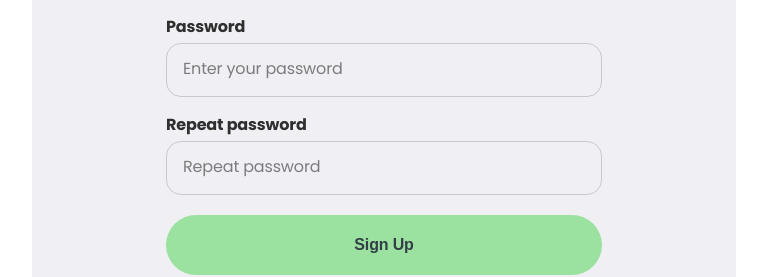
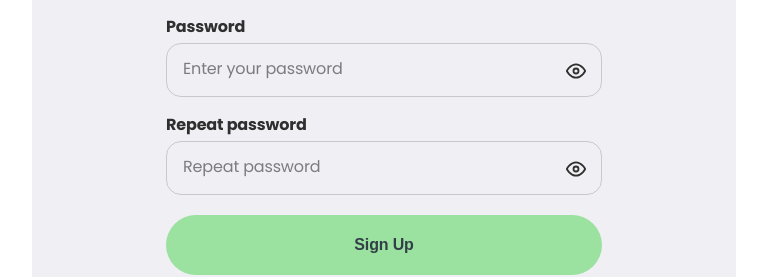
Before and after one commit to VeronikaPetrushka/fullstack-foundry, a React (Vite) app: page /signup in a window 1280 px wide. Shown: the part 408-685 px from the top of the page, without its empty margins (256-1023 px from the left). Built offline with nearby package versions, Linux system fonts and the light colour scheme.

Commit message:
frontend

```diff
--- a/src/components/SignInForm/SignInForm.jsx
+++ b/src/components/SignInForm/SignInForm.jsx
@@ -1,4 +1,4 @@
-import { useEffect } from 'react';
+import { useEffect, useState } from 'react';
 import css from './SignInForm.module.css';
 import * as yup from 'yup';
 import { yupResolver } from '@hookform/resolvers/yup';
@@ -7,7 +7,7 @@ import { useForm } from 'react-hook-form';
 import { useDispatch, useSelector } from 'react-redux';
 import { login } from '../../redux/auth/operations';
 import { selectIsSignedIn } from '../../redux/auth/selectors';
-
+import icon from '../../assets/icons.svg';
 
 const schema = yup.object().shape({
   email: yup.string().email('Invalid email').required('Email is required'),
@@ -21,6 +21,8 @@ const SignInForm = () => {
   const navigate = useNavigate();
   const dispatch = useDispatch();
   const isSignedIn = useSelector(selectIsSignedIn);
+  const [inputTypePassword, setTypePassword] = useState('password');
+  const [iconPassword, setIconPassword] = useState('eye');
 
   const {
     register,
@@ -42,6 +44,13 @@ const SignInForm = () => {
     }
   }, [isSignedIn, navigate]);
 
+  const toggleShowPassword = () => {
+    setTypePassword(prevType =>
+      prevType === 'password' ? 'text' : 'password'
+    );
+    setIconPassword(prevIcon => (prevIcon === 'eye' ? 'eye-off' : 'eye'));
+  };
+
   return (
     <div className={css.signUpWrap}>
       <form onSubmit={handleSubmit(onSubmit)} className={css.form}>
@@ -57,12 +66,29 @@ const SignInForm = () => {
         )}
 
         <label className={css.label}>Password</label>
-        <input
-          className={`${css.input} ${errors.password ? css.inputError : ''}`}
-          {...register('password')}
-          type="password"
-          placeholder="Enter your password"
-        />
+        <div className={css.inputWrapper}>
+          <input
+            className={`${css.input} ${errors.password ? css.inputError : ''}`}
+            {...register('password')}
+            type={inputTypePassword}
+            placeholder="Enter your password"
+          />
+          <button
+            type="button"
+            onClick={toggleShowPassword}
+            className={css.iconButton}
+          >
+            {iconPassword === 'eye' ? (
+              <svg className={css.icon}>
+                <use href={`${icon}#eye`} />
+              </svg>
+            ) : (
+              <svg className={css.icon}>
+                <use href={`${icon}#eye-off`} />
+              </svg>
+            )}
+          </button>
+        </div>
         {errors.password && (
           <p className={css.errorMessage}>{errors.password.message}</p>
         )}
--- a/src/components/SignInForm/SignInForm.module.css
+++ b/src/components/SignInForm/SignInForm.module.css
@@ -32,10 +32,12 @@
 
 .input {
   font-family: inherit;
+  letter-spacing: -0.16px;
+  color: var(--dark-grey);
   border: 1px solid rgba(47, 47, 47, 0.2);
   border-radius: 15px;
   outline: none;
-  padding: 16px 0 16px 16px;
+  padding: 16px;
   width: 100%;
   background-color: inherit;
   margin-bottom: 16px;
@@ -48,6 +50,30 @@
 
 .inputError {
   border: 1px solid #ef5050;
+}
+
+.inputWrapper {
+  position: relative;
+  display: flex;
+}
+
+.iconButton {
+  position: absolute;
+  right: 16px;
+  top: 18px;
+  cursor: pointer;
+  width: 20px;
+  height: 20px;
+  border: none;
+  fill: none;
+  background-color: inherit;
+}
+
+.icon {
+  width: 20px;
+  height: 20px;
+  stroke-width: 1.8px;
+  stroke: #2f2f2f;
 }
 
 .errorMessage {
--- a/src/components/SignUpForm/SignUpForm.jsx
+++ b/src/components/SignUpForm/SignUpForm.jsx
@@ -4,7 +4,9 @@ import { yupResolver } from '@hookform/resolvers/yup';
 import { Link, useNavigate } from 'react-router-dom';
 import { useForm } from 'react-hook-form';
 import { useDispatch } from 'react-redux';
+import { useState } from 'react';
 import { signup } from '../../redux/auth/operations';
+import icon from '../../assets/icons.svg';
 
 const schema = yup.object().shape({
   email: yup.string().email('Invalid email').required('Email is required'),
@@ -19,6 +21,12 @@ const schema = yup.object().shape({
 });
 
 const SignUpForm = () => {
+  const dispatch = useDispatch();
+  const [inputTypePassword, setTypePassword] = useState('password');
+  const [inputTypeRePassword, setTypeRePassword] = useState('password');
+  const [iconPassword, setIconPassword] = useState('eye');
+  const [iconRePassword, setIconRePassword] = useState('eye');
+
   const navigate = useNavigate();
   const {
     register,
@@ -29,8 +37,6 @@ const SignUpForm = () => {
     resolver: yupResolver(schema),
   });
 
-  const dispatch = useDispatch();
-
   const onSubmit = async formData => {
     try {
       await dispatch(signup(formData));
@@ -39,6 +45,20 @@ const SignUpForm = () => {
     } catch (error) {
       console.error('Failed to sign up:', error);
     }
+  };
+
+  const toggleShowPassword = () => {
+    setTypePassword(prevType =>
+      prevType === 'password' ? 'text' : 'password'
+    );
+    setIconPassword(prevIcon => (prevIcon === 'eye' ? 'eye-off' : 'eye'));
+  };
+
+  const toggleShowRePassword = () => {
+    setTypeRePassword(prevType =>
+      prevType === 'password' ? 'text' : 'password'
+    );
+    setIconRePassword(prevIcon => (prevIcon === 'eye' ? 'eye-off' : 'eye'));
   };
 
   return (
@@ -56,25 +76,59 @@ const SignUpForm = () => {
         )}
 
         <label className={css.label}>Password</label>
+        <div className={css.inputWrapper}>
           <input
             className={`${css.input} ${errors.password ? css.inputError : ''}`}
             {...register('password')}
-          type="password"
+            type={inputTypePassword}
             placeholder="Enter your password"
           />
+          <button
+            type="button"
+            onClick={toggleShowPassword}
+            className={css.iconButton}
+          >
+            {iconPassword === 'eye' ? (
+              <svg className={css.icon}>
+                <use href={`${icon}#eye`} />
+              </svg>
+            ) : (
+              <svg className={css.icon}>
+                <use href={`${icon}#eye-off`} />
+              </svg>
+            )}
+          </button>
+        </div>
         {errors.password && (
           <p className={css.errorMessage}>{errors.password.message}</p>
         )}
 
         <label className={css.label}>Repeat password</label>
+        <div className={css.inputWrapper}>
           <input
             className={`${css.input} ${
               errors.repeatPassword ? css.inputError : ''
             }`}
             {...register('repeatPassword')}
-          type="password"
+            type={inputTypeRePassword}
             placeholder="Repeat password"
           />
+          <button
+            type="button"
+            onClick={toggleShowRePassword}
+            className={css.iconButton}
+          >
+            {iconRePassword === 'eye' ? (
+              <svg className={css.icon}>
+                <use href={`${icon}#eye`} />
+              </svg>
+            ) : (
+              <svg className={css.icon}>
+                <use href={`${icon}#eye-off`} />
+              </svg>
+            )}
+          </button>
+        </div>
         {errors.repeatPassword && (
           <p className={css.errorMessage}>{errors.repeatPassword.message}</p>
         )}
--- a/src/components/SignUpForm/SignUpForm.module.css
+++ b/src/components/SignUpForm/SignUpForm.module.css
@@ -32,10 +32,12 @@
 
 .input {
   font-family: inherit;
+  letter-spacing: -0.16px;
+  color: var(--dark-grey);
   border: 1px solid rgba(47, 47, 47, 0.2);
   border-radius: 15px;
   outline: none;
-  padding: 16px 0 16px 16px;
+  padding: 16px;
   width: 100%;
   background-color: inherit;
   margin-bottom: 16px;
@@ -48,6 +50,30 @@
 
 .inputError {
   border: 1px solid #ef5050;
+}
+
+.inputWrapper {
+  position: relative;
+  display: flex;
+}
+
+.iconButton {
+  position: absolute;
+  right: 16px;
+  top: 18px;
+  cursor: pointer;
+  width: 20px;
+  height: 20px;
+  border: none;
+  fill: none;
+  background-color: inherit;
+}
+
+.icon {
+  width: 20px;
+  height: 20px;
+  stroke-width: 1.8px;
+  stroke: #2f2f2f;
 }
 
 .errorMessage {
```
Lines whose indentation alone changed are shown as unchanged.
